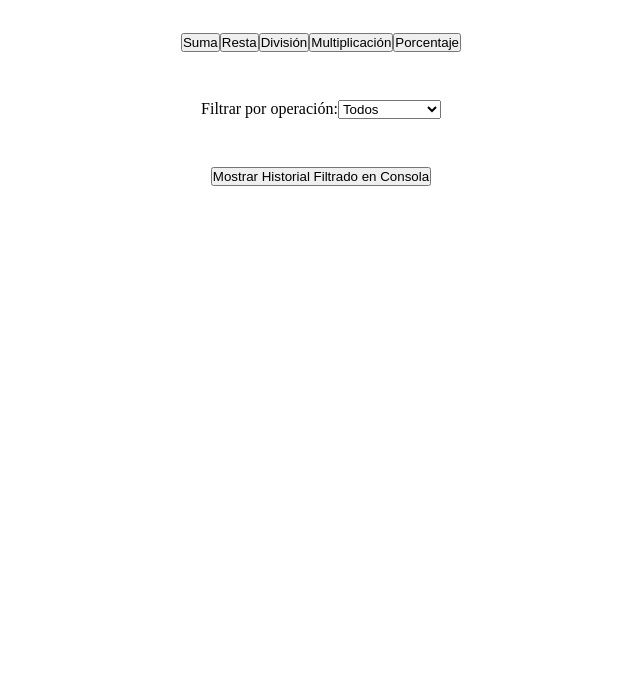
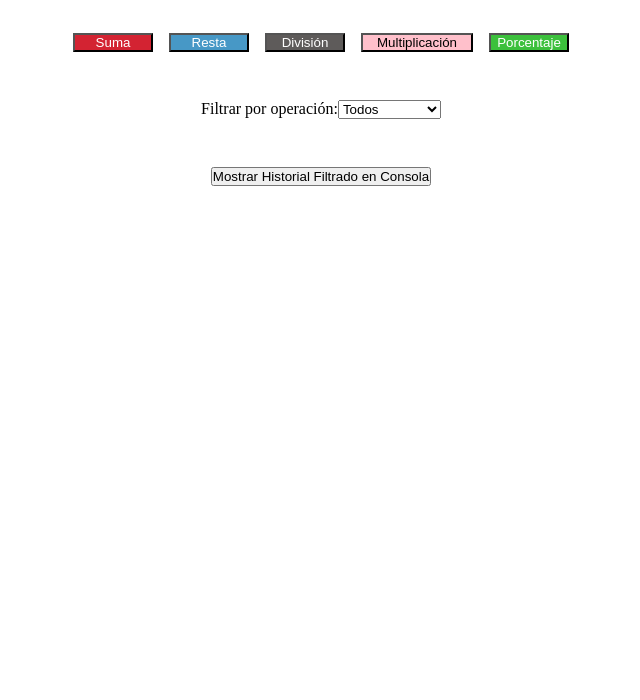
Before and after one commit to ncejasgonzal/Calculadora-Intercativa-JS, a plain HTML site: page index.html in a window 1280 px wide. Shown: the part 100-800 px from the top of the page, without its empty margins (319-959 px from the left). Drawn offline with Linux system fonts and the light colour scheme.

Commit message:
se estilaron los botones para las operaciones

```diff
--- a/CSS/style.css
+++ b/CSS/style.css
@@ -13,7 +13,38 @@ h1 {
     display: flex;
     margin-top: 3rem;
     justify-content: center;
-    font-size: 3rem
+    font-size: 3rem;
+    gap:1rem;
+}
+
+.buttonRed{
+    background-color:#d32332;
+    color: white;
+    width: 5rem;
+}
+
+.buttonBlue{
+    background-color:#4798c6;
+    color:white ;
+    width: 5rem;
+}
+
+.buttonBlack{
+    background-color:#5e5b5a;
+    color:white ;
+    width: 5rem;
+}
+
+.buttonPink{
+    background-color: pink;
+    color:black ;
+    width: 7rem;
+}
+
+.buttonGreen{
+    background-color:#3cc03c;
+    color:white ;
+    width: 5rem;
 }
 
 .filter{
--- a/index.html
+++ b/index.html
@@ -14,11 +14,11 @@
     </header>
     <main>
         <div class="buttons">
-            <button onclick="realizarOperacion('suma')">Suma</button>
-            <button onclick="realizarOperacion('resta')">Resta</button>
-            <button onclick="realizarOperacion('division')">División</button>
-            <button onclick="realizarOperacion('multiplicacion')">Multiplicación</button>
-            <button onclick="realizarOperacion('porcentaje')">Porcentaje</button>
+            <button class="buttonRed" onclick="realizarOperacion('suma')">Suma</button>
+            <button class="buttonBlue" onclick="realizarOperacion('resta')">Resta</button>
+            <button class="buttonBlack" onclick="realizarOperacion('division')">División</button>
+            <button class="buttonPink" onclick="realizarOperacion('multiplicacion')">Multiplicación</button>
+            <button class="buttonGreen" onclick="realizarOperacion('porcentaje')">Porcentaje</button>
         </div>
         <div class="filter">
             <!-- Select para filtrar el historial -->
```
